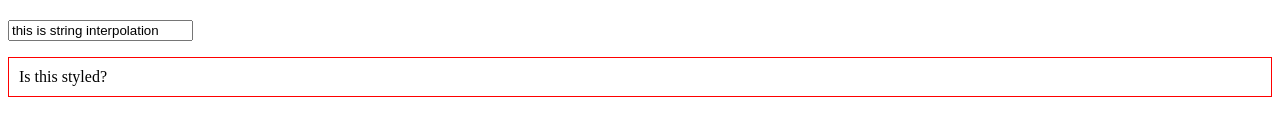
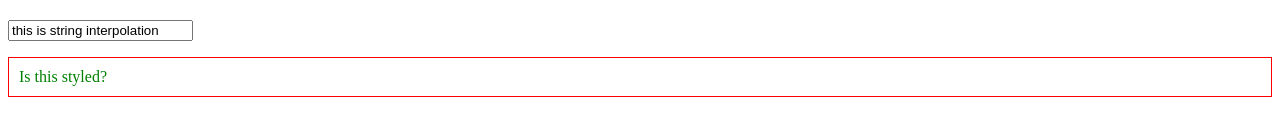
Before and after one commit to turcuciprian/udemy-ng2-course, an Angular app: page / in a window 1280 px wide. Shown: the part 250-386 px from the top of the page. Built offline with nearby package versions, Linux system fonts and the light colour scheme.

Commit message:
added ngStyle property binding and used it

```diff
--- a/src/app/databinding/databinding.component.html
+++ b/src/app/databinding/databinding.component.html
@@ -7,4 +7,4 @@
 </p>
 <h1>property binding</h1>
 <input type="text" name="" [value]="stringInterpolation">
-<p [ngClass]="{redBorder:onTest()}">Is this styled?</p>
+<p [ngClass]="{redBorder:onTest()}" [ngStyle]="{color:'green'}">Is this styled?</p>
```
